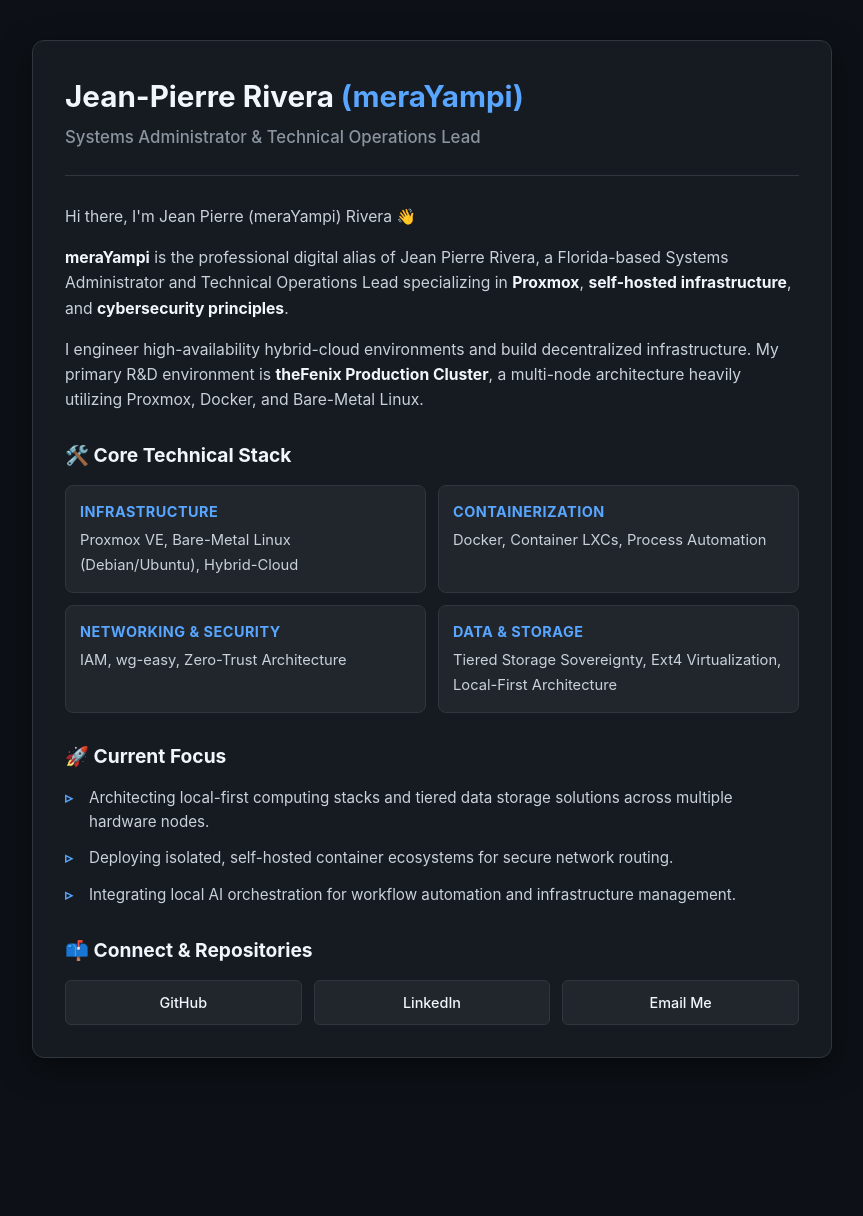
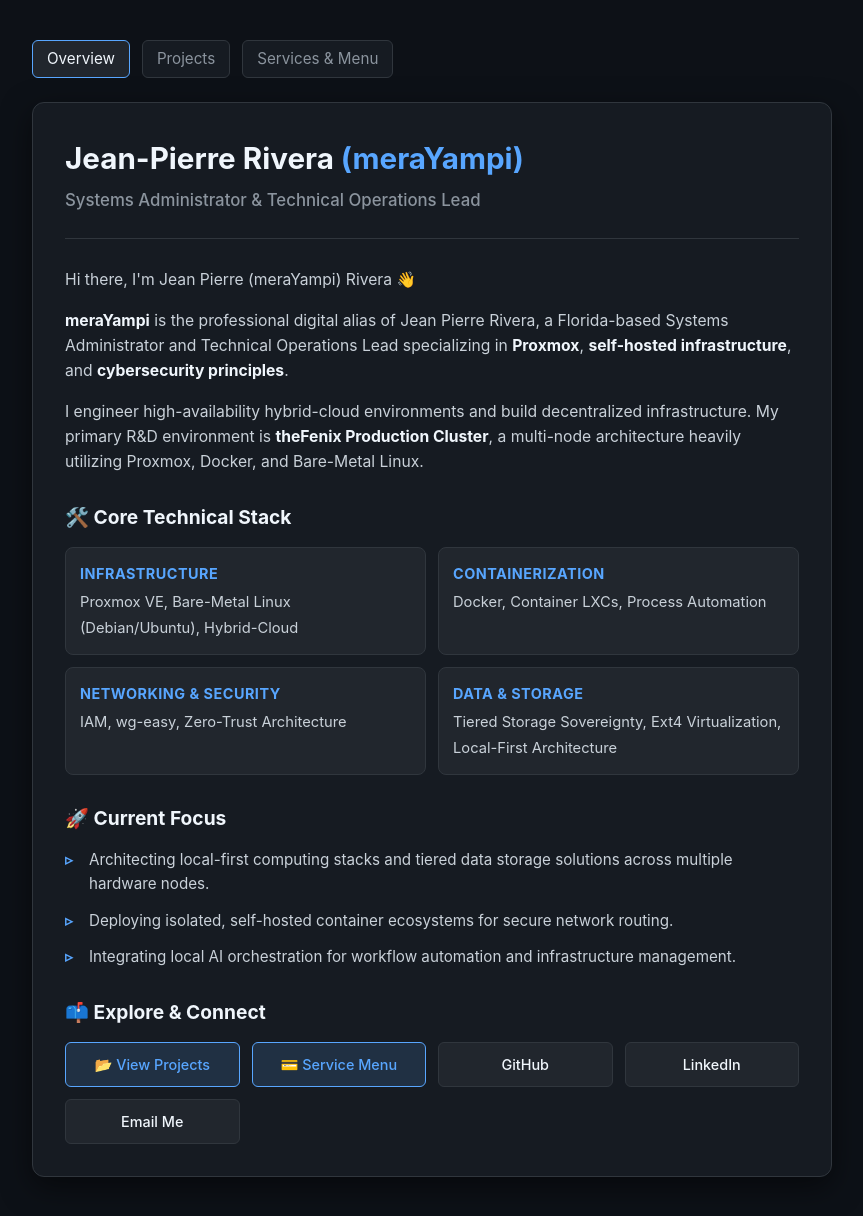
Before and after one commit to merayampi/merayampi.github.io, a plain HTML site: page index.html in a window 1280 px wide. Shown: the whole page, without its empty margins (208-1071 px from the left). Before the commit the page ends 1122 px from the top, so only its background shows below. Drawn offline with Linux system fonts and the light colour scheme.

Commit message:
Add top navigation bar and update styles
Added a top navigation bar with links to Overview, Projects, and Services. Updated styles for navigation and adjusted grid column sizes.

```diff
--- a/index.html
+++ b/index.html
@@ -54,6 +54,30 @@
     .container {
       max-width: 800px;
       margin: 0 auto;
+    }
+
+    /* Top Navigation Bar */
+    .nav-bar {
+      display: flex;
+      gap: 12px;
+      margin-bottom: 24px;
+    }
+
+    .nav-bar a {
+      color: var(--text-muted);
+      text-decoration: none;
+      font-size: 0.95rem;
+      padding: 6px 14px;
+      border-radius: 6px;
+      border: 1px solid var(--border);
+      background: var(--card-bg);
+      transition: all 0.2s;
+    }
+
+    .nav-bar a.active, .nav-bar a:hover {
+      color: var(--text-bright);
+      border-color: var(--accent);
+      background: var(--pill-bg);
     }
 
     .card {
@@ -159,7 +183,7 @@
 
     .links-grid {
       display: grid;
-      grid-template-columns: repeat(auto-fit, minmax(180px, 1fr));
+      grid-template-columns: repeat(auto-fit, minmax(160px, 1fr));
       gap: 12px;
       margin-top: 14px;
     }
@@ -185,11 +209,24 @@
       background: var(--accent);
       color: #0d1117;
     }
+
+    .btn-highlight {
+      border-color: var(--accent);
+      background: var(--accent-glow);
+      color: var(--accent);
+    }
   </style>
 </head>
 <body>
 
   <div class="container">
+    <!-- Top Navigation Bar -->
+    <div class="nav-bar">
+      <a href="index.html" class="active">Overview</a>
+      <a href="projects.html">Projects</a>
+      <a href="services.html">Services & Menu</a>
+    </div>
+
     <div class="card">
       <header>
         <h1>Jean-Pierre Rivera <span>(meraYampi)</span></h1>
@@ -229,8 +266,13 @@
         <li>Integrating local AI orchestration for workflow automation and infrastructure management.</li>
       </ul>
 
-      <h2>📫 Connect & Repositories</h2>
+      <h2>📫 Explore & Connect</h2>
       <div class="links-grid">
+        <!-- Direct Internal Page Links -->
+        <a class="btn-link btn-highlight" href="projects.html">📂 View Projects</a>
+        <a class="btn-link btn-highlight" href="services.html">💳 Service Menu</a>
+
+        <!-- External Professional Links -->
         <a class="btn-link" href="https://github.com/meraYampi" target="_blank" rel="noopener">GitHub</a>
         <a class="btn-link" href="https://linkedin.com/in/merayampi" target="_blank" rel="noopener">LinkedIn</a>
         <a class="btn-link" href="mailto:merayampi@gmail.com">Email Me</a>
```
